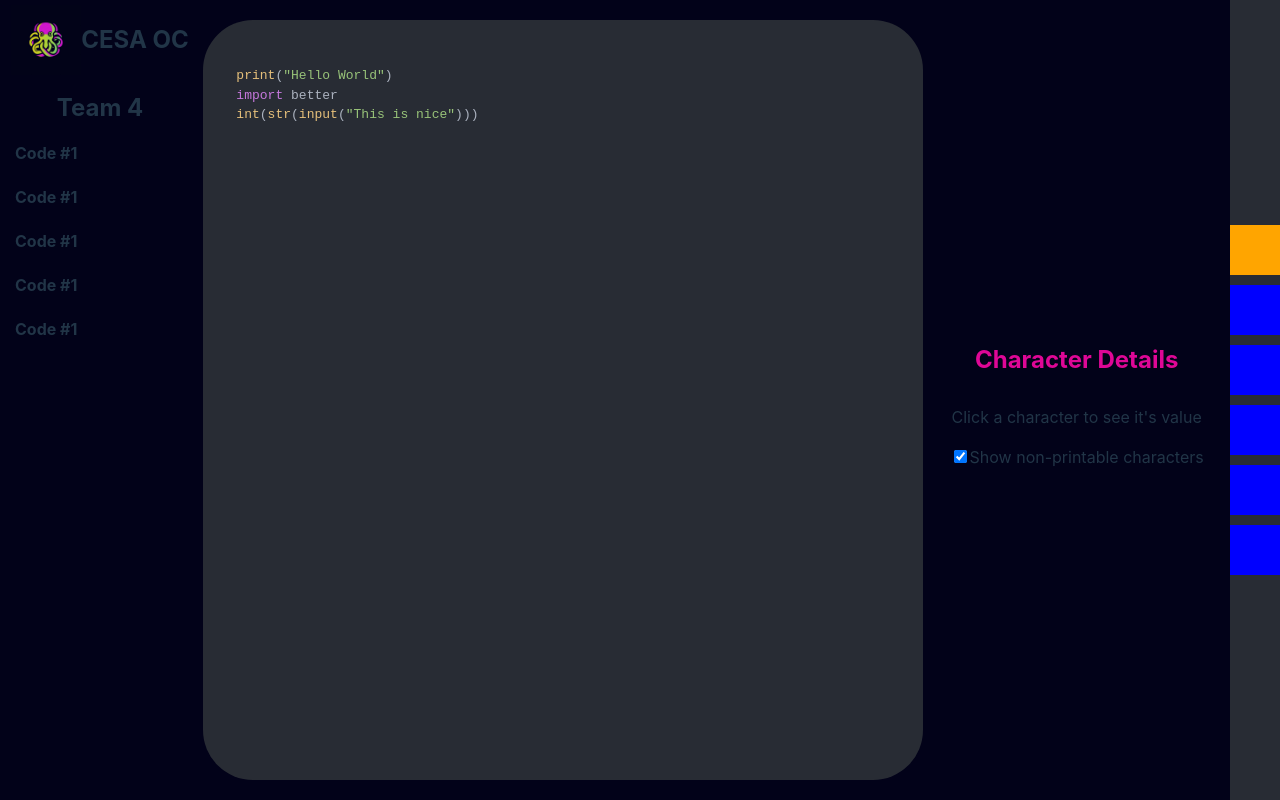
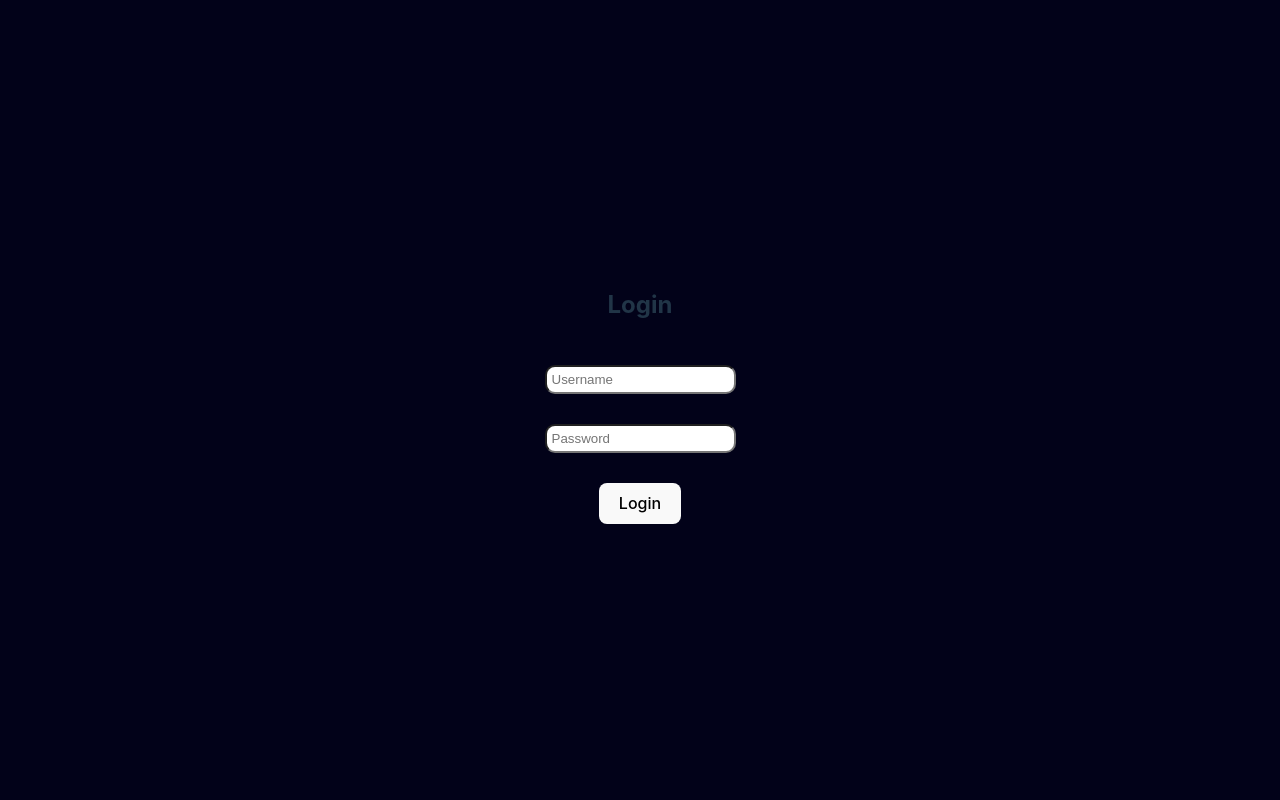
Before and after one commit to Sdrf1445/cesaoc, a React (Vite) app: page / in a window 1280 px wide. Built offline with nearby package versions, Linux system fonts and the light colour scheme.

Commit message:
getting better

```diff
--- a/src/App.css
+++ b/src/App.css
@@ -55,6 +55,7 @@ body{
   overflow: auto;
   padding: 20px;
   border-radius: 50px;
+  user-select: none;
 }
 h1{
   font-size: 1.5rem;
@@ -133,3 +134,32 @@ th {
   border-radius: 10px;
 
 }
+textarea{
+  border-radius: 10px;
+}
+.main{
+  position: relative;
+  display: flex;
+  justify-content: center;
+  align-items: center;
+  width: 100%;
+  height: 100%;
+}
+.login{
+  position: relative;
+  display: flex;
+  justify-content: center;
+  align-items: center;
+  flex-direction: column;
+  gap: 30px;
+  height: 50%;
+  width: 50%;
+}
+input[type="text"]{
+  border-radius: 10px;
+  padding: 5px;
+}
+input[type="password"]{
+  border-radius: 10px;
+  padding: 5px;
+}
--- a/src/App.tsx
+++ b/src/App.tsx
@@ -12,9 +12,9 @@ import './App.css'
 function App() {
   const [loggedIn, setLoggedIn] = useState(false);
   const [currentChar, setCurrentChar] = useState('');
-  const [code , setCode] = useState('print("Hello World")\r\nimport better\r\nint(str(input("This is nice")))\x7F\x16');
+  const [code , setCode] = useState('iIlL print("Hello World")\r\nimport better\r\nint(str(input("This is nice")))\x7F\x16');
   const [rightBar, setRightBar] = useState(0)
-  const [showNonPrintable, setShowNonPrintable] = useState(true)
+  const [showNonPrintable, setShowNonPrintable] = useState(false)
 
   useEffect(() => {
   console.log("showNonPrintable state:", showNonPrintable);
@@ -32,6 +32,9 @@ function App() {
   },[])
 
   useEffect(() => {
+    if(!loggedIn) {
+      return;
+    }
     hljs.highlightAll()
 
     const codeElement = document.querySelector('code');
@@ -111,7 +114,7 @@ function App() {
       })
     }
 
-  } , [code,showNonPrintable])
+  } , [code,showNonPrintable,loggedIn])
   // useEffect(() => {
   //   hljs.highlightAll()
   //
@@ -121,6 +124,9 @@ function App() {
   //     })
   //   }
   // })
+  useEffect(() => {
+    console.log("currentChar state:", currentChar);
+  } , [currentChar])
   useEffect(() => {
     let elemenets = document.getElementsByClassName('non-printable-character');
     for(let i = 0; i < elemenets.length; i++) {
@@ -137,11 +143,30 @@ function App() {
 
   return (
     <>
-      <LeftBar />
-      <Code  code={code} showNonPrintable={showNonPrintable}/>
-      <RightBar currentChar={currentChar} rightBar={rightBar} setShowNonPrintable={setShowNonPrintable} showNonPrintable={showNonPrintable}/>
-      <VeryRightBar rightBar={rightBar} setRightBar={setRightBar}/>
+      { loggedIn ?
+        <>
+          <LeftBar />
+          <Code  code={code} showNonPrintable={showNonPrintable}/>
+          <RightBar currentChar={currentChar} rightBar={rightBar} setShowNonPrintable={setShowNonPrintable} showNonPrintable={showNonPrintable}/>
+          <VeryRightBar rightBar={rightBar} setRightBar={setRightBar}/>
+        </>
+        :
+        <Login setLoggedIn={setLoggedIn}/>
+      }
     </>
+  )
+}
+
+function Login(props : {setLoggedIn : React.Dispatch<React.SetStateAction<boolean>>}) {
+  return (
+    <div className='main'>
+      <div className="login">
+        <h1>Login</h1>
+        <input type="text" placeholder="Username"/>
+        <input type="password" placeholder="Password"/>
+        <button onClick={() => {props.setLoggedIn(true)}}>Login</button>
+      </div>
+    </div>
   )
 }
 
@@ -198,23 +223,37 @@ function RightBar(props : {currentChar : string, rightBar : number,setShowNonPri
           <h1 className='color2'>Character Details</h1>
           {props.currentChar === "" ? <p>Click a character to see it's value</p> :
             <>
-              {props.currentChar.charCodeAt(0) < 32 || props.currentChar.charCodeAt(0) === 127 ?
-                <h2 className='char-dis color1'>{ReturnNonPrintableCharacterSymbol(props.currentChar)}</h2>
-                :
-                <h2 className='char-dis color1'>{props.currentChar}</h2>
+              {/* {props.currentChar.charCodeAt(0) < 32 || props.currentChar.charCodeAt(0) === 127 ?  */}
+              {/*   <h2 className='char-dis color1'>{ReturnNonPrintableCharacterSymbol(props.currentChar)}</h2> */}
+              {/*   : */}
+              {/*   <h2 className='char-dis color1'>{props.currentChar}</h2> */}
+
+
+              {/* } */}
+
+              <h2 className='char-dis color1'>{props.currentChar}</h2>
+              {props.currentChar.length > 1 ?
+                <>
+                  <p className='color3'>ASCII Value : {ReturnASCIIFromSYMBOL(props.currentChar)}</p>
+                  <p className='color3'> Binary Value : {ReturnASCIIFromSYMBOL(props.currentChar)!.toString(2)}</p>
+                  <p className='color3'> Hex Value : {ReturnASCIIFromSYMBOL(props.currentChar)!.toString(16).toString().toUpperCase()}</p>
+                </>
+                  :
+                <>
+                  <p className='color3'>ASCII Value : {props.currentChar.charCodeAt(0)}</p>
+                  <p className='color3'> Binary Value : {props.currentChar.charCodeAt(0).toString(2)}</p>
+                  <p className='color3'> Hex Value : {props.currentChar.charCodeAt(0).toString(16).toString().toUpperCase()}</p>
+                </>
 
 
               }
-              <p className='color3'>ASCII Value : {props.currentChar.charCodeAt(0)}</p>
-              <p className='color3'> Binary Value : {props.currentChar.charCodeAt(0).toString(2)}</p>
-              <p className='color3'> Hex Value : {props.currentChar.charCodeAt(0).toString(16).toString().toUpperCase()}</p>
 
 
             </>
           }
 
           <div>
-            <input type='checkbox' id='show-non-printable' checked={props.showNonPrintable} onClick={() => {props.setShowNonPrintable(!props.showNonPrintable)}}   />
+            <input type='checkbox' id='show-non-printable' checked={props.showNonPrintable}  onChange={(e) => {props.setShowNonPrintable(e.target.checked)}}  />
             <label htmlFor='show-non-printable'>Show non-printable characters</label>
           </div>
         </div>
@@ -223,7 +262,7 @@ function RightBar(props : {currentChar : string, rightBar : number,setShowNonPri
         props.rightBar === 1 &&
           <div className="right-bar">
             <h1 className='color2'>Submit Answer</h1>
-            <TestCase input="print('Hello World')" number={1}/>
+            <TestCase input={"5\n1\n5\n5"} number={1}/>
           </div>
 
       }
@@ -286,7 +325,10 @@ function TestCase(props : {input : string , number : number}) {
       </pre>
       </div>
       <br/>
-      <input className='answer-box' type="text" placeholder="Enter Answer" />
+      {/* <input className='answer-box' type="text" placeholder="Enter Answer" /> */}
+      <textarea rows={3}></textarea>
+      <br/>
+      <button>Submit</button>
 
     </>
   )
@@ -387,4 +429,75 @@ function ReturnNonPrintableCharacterSymbol(char : string) {
   }
 
 }
+
+function ReturnASCIIFromSYMBOL(symbol : string) {
+  switch(symbol) {
+    case 'NUL':
+      return 0
+    case 'SOH':
+      return 1
+    case 'STX':
+      return 2
+    case 'ETX':
+      return 3
+    case 'EOT':
+      return 4
+    case 'ENQ':
+      return 5
+    case 'ACK':
+      return 6
+    case 'BEL':
+      return 7
+    case 'BS':
+      return 8
+    case 'TAB':
+      return 9
+    case 'LF':
+      return 10
+    case 'VT':
+      return 11
+    case 'FF':
+      return 12
+    case 'CR':
+      return 13
+    case 'SO':
+      return 14
+    case 'SI':
+      return 15
+    case 'DLE':
+      return 16
+    case 'DC1':
+      return 17
+    case 'DC2':
+      return 18
+    case 'DC3':
+      return 19
+    case 'DC4':
+      return 20
+    case 'NAK':
+      return 21
+    case 'SYN':
+      return 22
+    case 'ETB':
+      return 23
+    case 'CAN':
+      return 24
+    case 'EM':
+      return 25
+    case 'SUB':
+      return 26
+    case 'ESC':
+      return 27
+    case 'FS':
+      return 28
+    case 'GS':
+      return 29
+    case 'RS':
+      return 30
+    case 'US':
+      return 31
+    case 'DEL':
+      return 127
+  }
+}
 export default App
```
